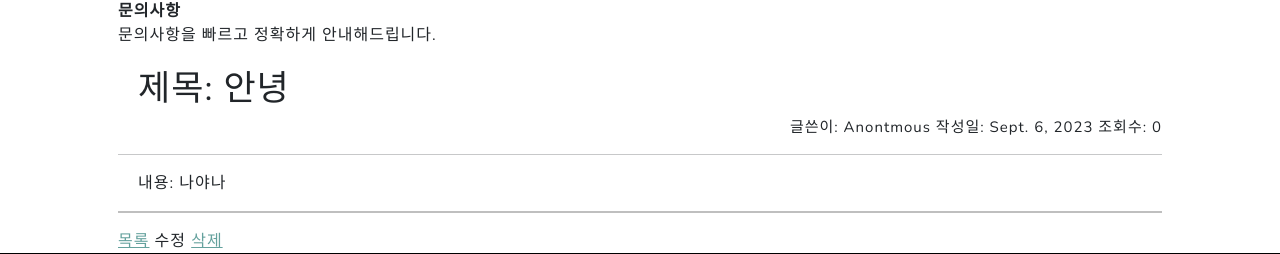
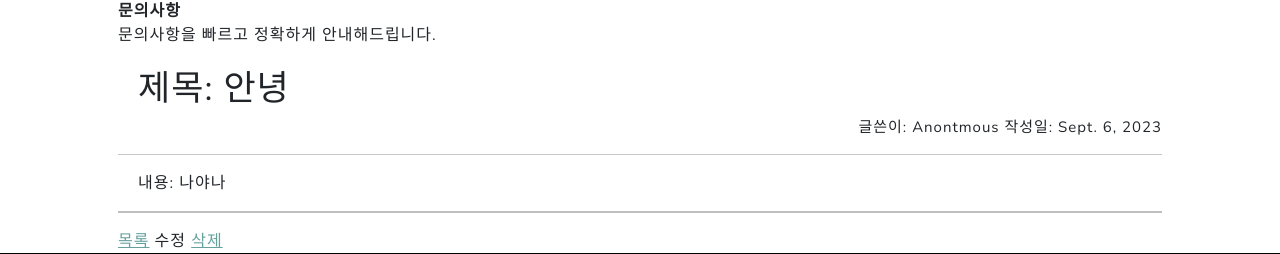
Before and after one commit to JHEEEEEEE/web_study, a Django app: template main/templates/main/posting.html in a window 1280 px wide. Shown: the part 370-624 px from the top of the page. Run offline with Django 4.2, Linux system fonts and the light colour scheme; the template is opened without the code that fills it: values that come from a table or form of the project are taken from there, others are empty; data comes from the database, SQL or seed files in the repository; some libraries are stand-ins or nearby versions.

Commit message:
디자인 수정

```diff
--- a/main/templates/main/contact.html
+++ b/main/templates/main/contact.html
@@ -59,7 +59,6 @@
                       <li style="font-size: 30px;"><a href="{{list.pk}}/" style="text-decoration: none;"> 제목: {{list.title}} </a></li>
                       <li>글쓴이: {{ list.writer }}</li>
                       <li>작성일: {{ list.date }}</li>
-                      <li>조회수: {{ list.count }}</li>
                       <hr>
                     </ul>
                   {% endfor %}
--- a/main/templates/main/posting.html
+++ b/main/templates/main/posting.html
@@ -50,7 +50,7 @@
               <div class="board_list_wrap">
                 <div class="board_list">
                     <span style="font-size: 35px; padding-left: 20px;">제목: {{post.title}} </span>
-                    <p style="font-size: 15px; text-align: right;">글쓴이: {{ post.writer }} 작성일: {{ post.date }} 조회수: {{ post.count }}</p>
+                    <p style="font-size: 15px; text-align: right;">글쓴이: {{ post.writer }} 작성일: {{ post.date }}</p>
                     <hr>
                     <p style="padding-left: 20px;">내용: {{post.contents}}</p>
 
```
